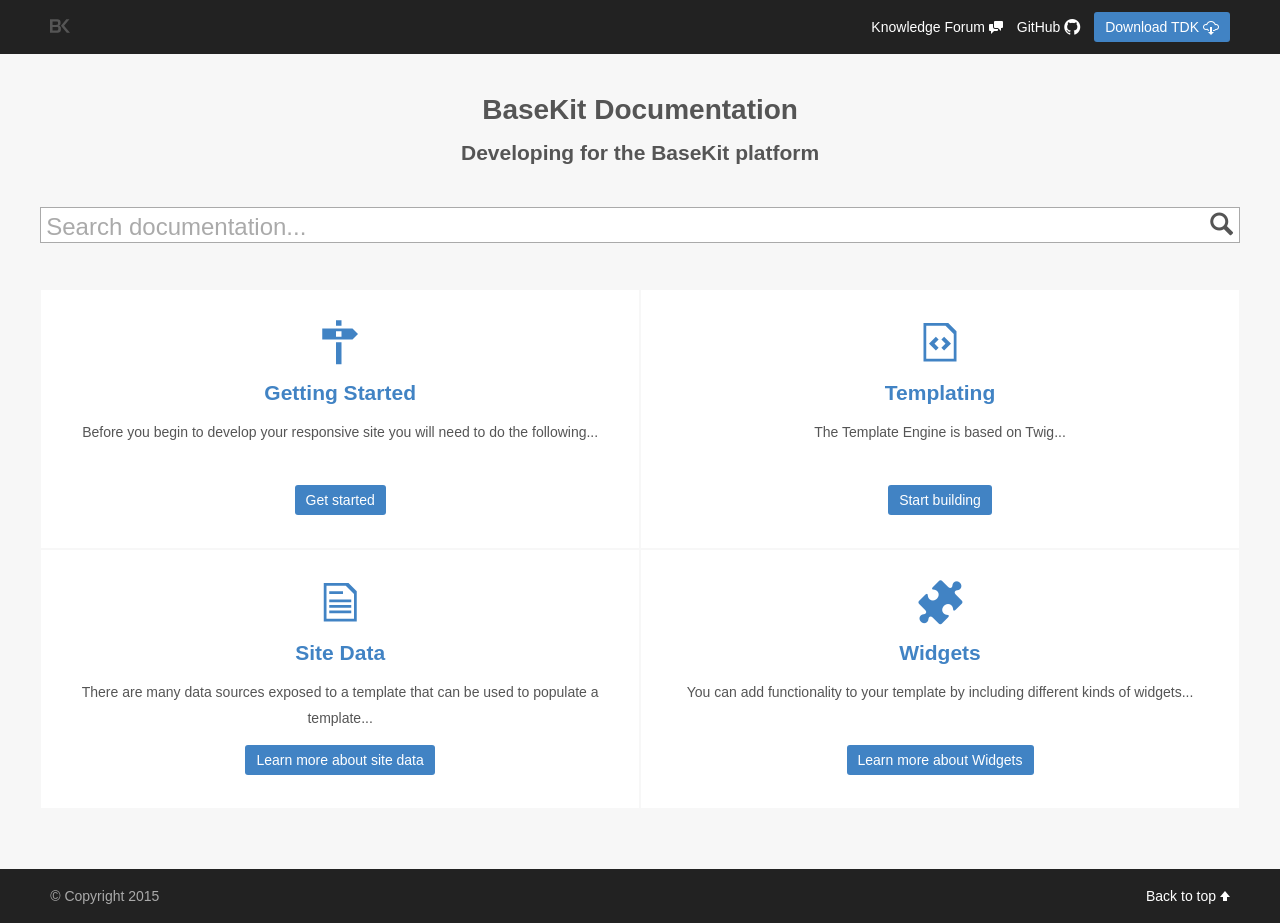
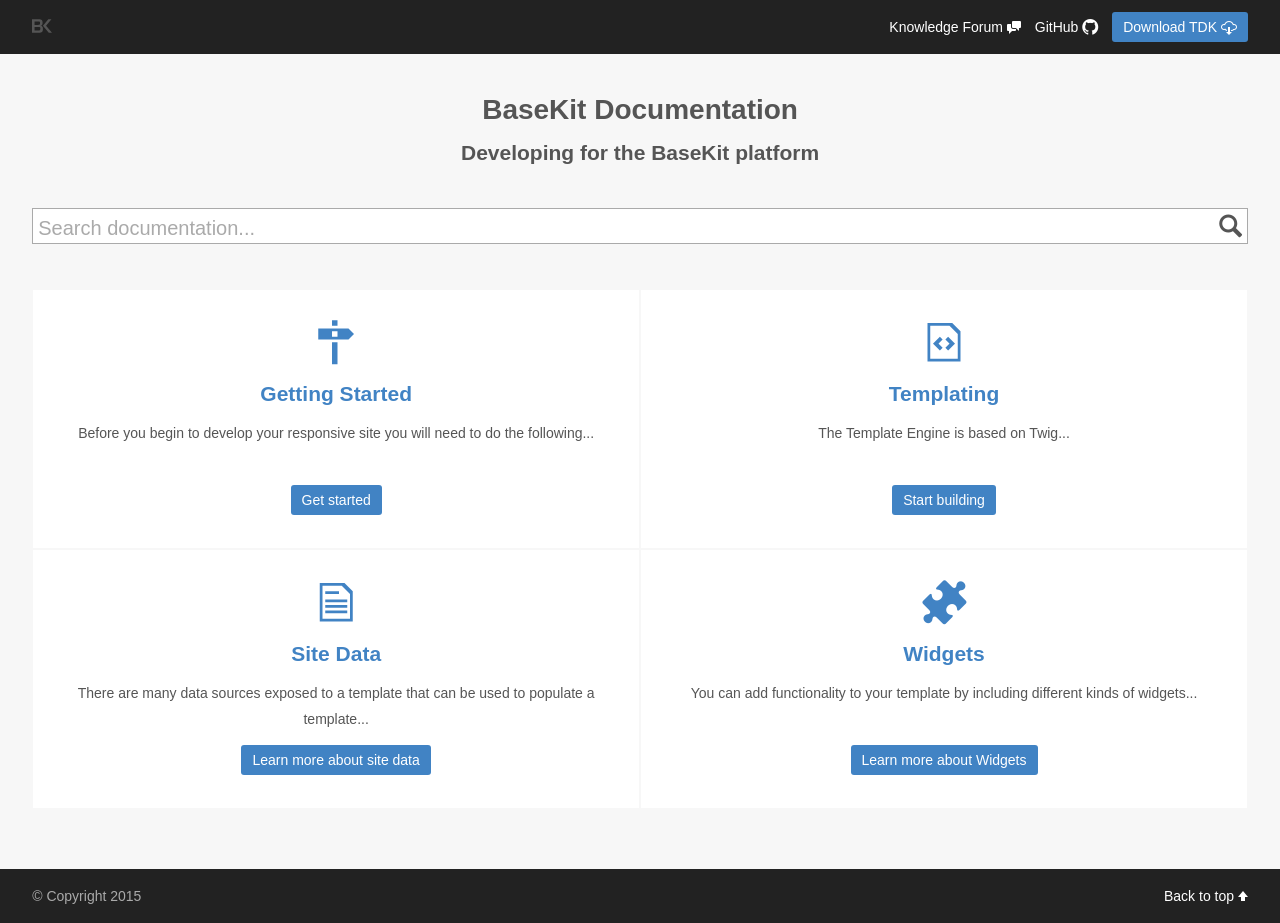
Before and after one commit to rusic/documentation, a Jekyll site: the page built from index.md, in a window 1280 px wide. Built offline with Jekyll 4.4.1, drawn with Linux system fonts in a browser that asks for light colours.

Commit message:
Responsive improvements and tweaks

```diff
--- a/_sass/_main.scss
+++ b/_sass/_main.scss
@@ -29,7 +29,16 @@ body {
 	line-height: 24px;
 	background: $dark-background;
 	-webkit-font-smoothing: antialiased;
+	-webkit-text-size-adjust: 100%;
 }
+
+
+// Container
+.container {
+	padding: 0 2.5%;
+	max-width: 1600px;
+}
+
 
 // Header & footer
 .header--main,
@@ -38,9 +47,10 @@ body {
 }
 	// BK logo
 	.logo {
-		margin: 16px 10px 0;
+		margin-top: 16px;
 		display: inline-block;
 	}
+
 
 // Main
 .main--body {
@@ -203,12 +213,8 @@ body {
 		.search-label {
 			line-height: 38px;
 		}
-		.search-form .octicon {
-			top: 5px;
-			right: 6px;
-		}
 		.search-form {
-			font-size: 24px;
+			font-size: 20px;
 			line-height: 34px;
 		}
 	}
@@ -235,6 +241,7 @@ body {
 		}
 	}
 
+
 // Updates
 .post-list {
 	list-style: none;
@@ -248,6 +255,7 @@ body {
 		font-style: italic;
 		color: darken($light-border, 20%);
 	}
+
 
 // Aside
 .aside {
@@ -284,7 +292,6 @@ body {
 	.nav--footer {
 		text-align: right;
 		color: $light-text;
-		margin: 0 10px;
 		a {
 			color: $light-links;
 			margin-left: 10px;
@@ -325,14 +332,12 @@ body {
 			}
 		}
 
+
 // Footer
 .footer--main {
 	clear: both;
 }
 
-.copyright {
-	margin: 0 10px;
-}
 
 // Links
 a {
@@ -366,6 +371,7 @@ a {
 		}
 	}
 
+
 // Icons
 svg {
 	width: 20px;
@@ -375,11 +381,12 @@ svg {
 	.search-form .octicon {
 		position: absolute;
 		z-index: 2;
-		right: 1px;
-		top: 4px;
+		right: .2em;
+		top: .25em;
 		cursor: pointer;
 		@include linearGradient(rgba($light-background, 0), $light-background);
 	}
+
 
 // Forms
 fieldset {
@@ -393,6 +400,7 @@ fieldset {
 		box-shadow: none;
 		border-radius: 0;
 		width: 100%;
+		padding: 0;
 	}
 	input:valid,
 	input:focus {
@@ -429,8 +437,9 @@ fieldset {
 		background: $highlighted-text;
 	}
 
-// Mobile
-@media (min-width: 320px) and (max-width: 767px) {
+
+// Mobile and Small Tablet
+@media (max-width: 767px) {
 
 	// Header & footer
 	.nav--main,
@@ -468,7 +477,7 @@ fieldset {
 	}
 
 	.row {
-		margin: 0 2.5%;
+		margin: 0;
 	}
 
 	.main--content {
@@ -514,3 +523,19 @@ fieldset {
 		text-align: right;
 	}
 }
+	// Mobile specific
+	@media only screen and (max-device-width: 768px) {
+
+		.search-form {
+			font-size: 16px;
+		}
+
+		.search-label {
+			line-height: 24px;
+		}
+
+		.header--feature .search-label {
+			line-height: 34px;
+		}
+
+	}
```
